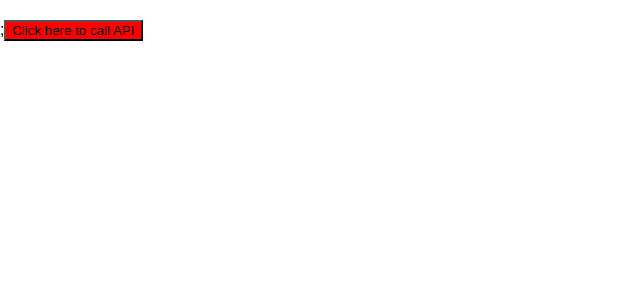
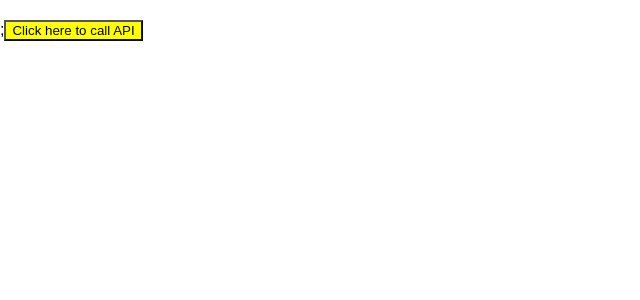
Before and after one commit to usjaved/AzureDeployment, a React (Create React App) app: page / in a window 1280 px wide. Shown: the top 300 px of the page, without its empty margins (0-640 px from the left). Built offline with nearby package versions, Linux system fonts and the light colour scheme.

Commit message:
color changed

```diff
--- a/src/App.css
+++ b/src/App.css
@@ -33,5 +33,5 @@
   to { transform: rotate(360deg); }
 }
 .btnapi{
-background:red;
+background:yellow;
 }
```
